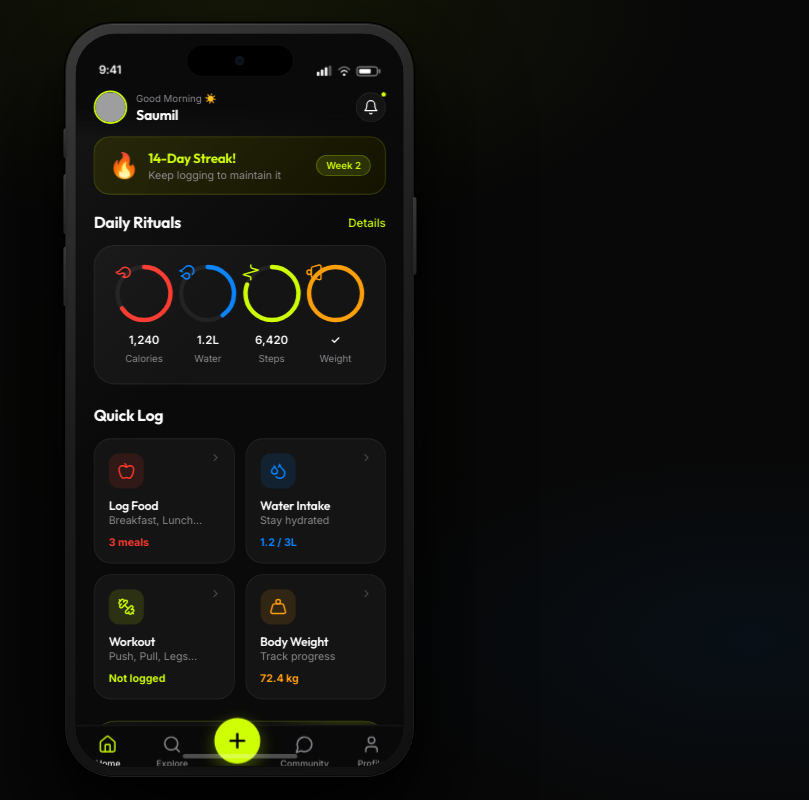
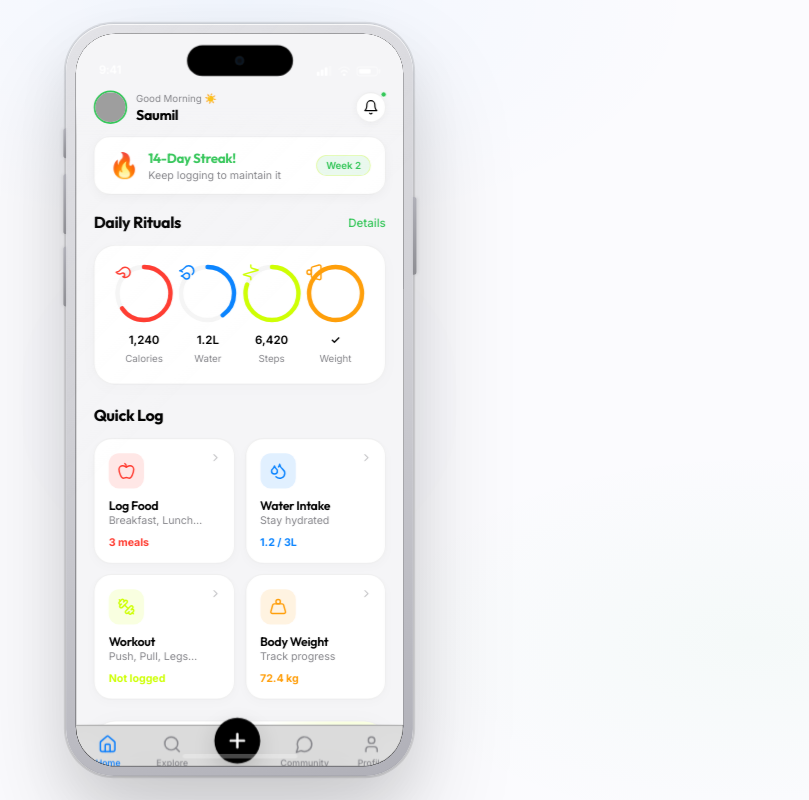
Before and after one commit to Anurag242/Fittr, a React (Vite) app: page / in a window 1280 px wide. Shown: the whole page, without its empty margins (401-1210 px from the left). Built offline with nearby package versions, Linux system fonts and the light colour scheme; grey boxes are pictures that could not be loaded.

Commit message:
Design update: Switch to premium Light Theme and add bottom spacing

```diff
--- a/src/components/IPhoneMockup.jsx
+++ b/src/components/IPhoneMockup.jsx
@@ -28,9 +28,9 @@ export default function IPhoneMockup({ children }) {
       alignItems: 'center',
       justifyContent: 'center',
       background: `
-        radial-gradient(ellipse 60% 50% at 50% 0%, rgba(207,255,4,0.07) 0%, transparent 60%),
-        radial-gradient(ellipse 50% 40% at 90% 80%, rgba(10,132,255,0.06) 0%, transparent 60%),
-        #080808
+        radial-gradient(ellipse 60% 50% at 50% 0%, rgba(0,122,255,0.04) 0%, transparent 60%),
+        radial-gradient(ellipse 50% 40% at 90% 80%, rgba(52,199,89,0.03) 0%, transparent 60%),
+        #FBFBFE
       `,
       overflow: 'hidden',
       position: 'fixed',
@@ -42,7 +42,7 @@ export default function IPhoneMockup({ children }) {
       <div style={{
         position: 'absolute',
         width: '400px', height: '400px',
-        background: 'radial-gradient(circle, rgba(207,255,4,0.05) 0%, transparent 70%)',
+        background: 'radial-gradient(circle, rgba(0,122,255,0.03) 0%, transparent 70%)',
         top: '50%', left: '50%',
         transform: 'translate(-50%, -50%)',
         pointerEvents: 'none',
@@ -64,14 +64,14 @@ export default function IPhoneMockup({ children }) {
           width: `${PHONE_W}px`,
           height: `${PHONE_H}px`,
           borderRadius: '54px',
-          background: 'linear-gradient(160deg, #2e2e2e 0%, #1c1c1c 45%, #101010 100%)',
+          background: 'linear-gradient(160deg, #E2E2E6 0%, #D1D1D6 45%, #B0B0B8 100%)',
           boxShadow: `
-            0 0 0 1px rgba(255,255,255,0.13),
-            0 0 0 2.5px rgba(0,0,0,0.95),
-            0 60px 120px rgba(0,0,0,0.85),
-            0 30px 60px rgba(0,0,0,0.5),
-            inset 0 1px 0 rgba(255,255,255,0.09),
-            inset 0 -1px 0 rgba(0,0,0,0.4)
+            0 0 0 1px rgba(0,0,0,0.05),
+            0 0 0 2.5px rgba(0,0,0,0.1),
+            0 60px 120px rgba(0,0,0,0.15),
+            0 30px 60px rgba(0,0,0,0.08),
+            inset 0 1px 0 rgba(255,255,255,0.8),
+            inset 0 -1px 0 rgba(0,0,0,0.05)
           `,
           position: 'relative',
           userSelect: 'none',
@@ -79,13 +79,13 @@ export default function IPhoneMockup({ children }) {
 
           {/* Side buttons */}
           {/* Silent switch */}
-          <div style={{ position:'absolute', left:'-3.5px', top:'118px', width:'3.5px', height:'34px', background:'linear-gradient(180deg,#383838,#222)', borderRadius:'3px 0 0 3px', boxShadow:'-1px 0 4px rgba(0,0,0,0.6)' }} />
+          <div style={{ position:'absolute', left:'-3.5px', top:'118px', width:'3.5px', height:'34px', background:'linear-gradient(180deg,#B0B0B8,#8E8E93)', borderRadius:'3px 0 0 3px', boxShadow:'-1px 0 4px rgba(0,0,0,0.1)' }} />
           {/* Vol Up */}
-          <div style={{ position:'absolute', left:'-3.5px', top:'170px', width:'3.5px', height:'68px', background:'linear-gradient(180deg,#383838,#222)', borderRadius:'3px 0 0 3px', boxShadow:'-1px 0 4px rgba(0,0,0,0.6)' }} />
+          <div style={{ position:'absolute', left:'-3.5px', top:'170px', width:'3.5px', height:'68px', background:'linear-gradient(180deg,#B0B0B8,#8E8E93)', borderRadius:'3px 0 0 3px', boxShadow:'-1px 0 4px rgba(0,0,0,0.1)' }} />
           {/* Vol Down */}
-          <div style={{ position:'absolute', left:'-3.5px', top:'252px', width:'3.5px', height:'68px', background:'linear-gradient(180deg,#383838,#222)', borderRadius:'3px 0 0 3px', boxShadow:'-1px 0 4px rgba(0,0,0,0.6)' }} />
+          <div style={{ position:'absolute', left:'-3.5px', top:'252px', width:'3.5px', height:'68px', background:'linear-gradient(180deg,#B0B0B8,#8E8E93)', borderRadius:'3px 0 0 3px', boxShadow:'-1px 0 4px rgba(0,0,0,0.1)' }} />
           {/* Power */}
-          <div style={{ position:'absolute', right:'-3.5px', top:'196px', width:'3.5px', height:'88px', background:'linear-gradient(180deg,#383838,#222)', borderRadius:'0 3px 3px 0', boxShadow:'1px 0 4px rgba(0,0,0,0.6)' }} />
+          <div style={{ position:'absolute', right:'-3.5px', top:'196px', width:'3.5px', height:'88px', background:'linear-gradient(180deg,#B0B0B8,#8E8E93)', borderRadius:'0 3px 3px 0', boxShadow:'1px 0 4px rgba(0,0,0,0.1)' }} />
 
           {/* ─── Screen bezel ─── */}
           <div style={{
--- a/src/index.css
+++ b/src/index.css
@@ -7,24 +7,25 @@ html, body, #root {
 }
 
 :root {
-  --bg: #0a0a0a;
-  --bg-card: #141414;
-  --bg-card2: #1a1a1a;
-  --lime: #CFFF04;
-  --lime-dim: rgba(207,255,4,0.12);
-  --blue: #0A84FF;
+  --bg: #F5F5F7; /* Apple style light grey */
+  --bg-card: #FFFFFF;
+  --bg-card2: #F0F0F2;
+  --lime: #34C759; /* More standard premium green for light theme */
+  --lime-dim: rgba(52, 199, 89, 0.1);
+  --blue: #007AFF;
   --red: #FF3B30;
-  --orange: #FF9F0A;
-  --white: #FFFFFF;
-  --muted: #8E8E93;
-  --border: rgba(255,255,255,0.08);
-  --glass: rgba(14,14,14,0.7);
+  --orange: #FF9500;
+  --white: #000000;
+  --black: #FFFFFF;
+  --muted: #86868B;
+  --border: rgba(0,0,0,0.06);
+  --glass: rgba(255,255,255,0.8);
   font-size: 16px;
 }
 
 body {
   font-family: 'Inter', -apple-system, sans-serif;
-  background: #000;
+  background: #EDEDF0;
   color: var(--white);
   -webkit-font-smoothing: antialiased;
 }
@@ -44,7 +45,7 @@ button { font-family: inherit; border: none; background: none; cursor: pointer;
   width: 100%;
   background: var(--bg);
   position: relative;
-  /* no padding-bottom needed — nav is outside scroll area */
+  padding-bottom: 40px; /* Extra space at the bottom */
 }
 
 /* ===== HEADER ===== */
@@ -53,7 +54,7 @@ button { font-family: inherit; border: none; background: none; cursor: pointer;
   top: 0;
   z-index: 50;
   padding: 64px 20px 14px;
-  background: linear-gradient(to bottom, rgba(10,10,10,1) 70%, transparent);
+  background: linear-gradient(to bottom, var(--bg) 70%, transparent);
   display: flex;
   justify-content: space-between;
   align-items: center;
@@ -80,6 +81,7 @@ button { font-family: inherit; border: none; background: none; cursor: pointer;
   border: 1px solid var(--border);
   display: flex; align-items: center; justify-content: center;
   color: var(--white);
+  box-shadow: 0 2px 8px rgba(0,0,0,0.04);
   transition: background 0.2s;
 }
 .notif-dot {
@@ -88,7 +90,7 @@ button { font-family: inherit; border: none; background: none; cursor: pointer;
   width: 7px; height: 7px;
   border-radius: 50%;
   background: var(--lime);
-  border: 1.5px solid var(--bg);
+  border: 1.5px solid var(--bg-card);
 }
 
 /* ===== STREAK BANNER ===== */
@@ -96,8 +98,9 @@ button { font-family: inherit; border: none; background: none; cursor: pointer;
   margin: 0 20px 20px;
   padding: 14px 16px;
   border-radius: 18px;
-  background: linear-gradient(135deg, #1f1f00 0%, #141400 100%);
-  border: 1px solid rgba(207,255,4,0.2);
+  background: #FFFFFF;
+  border: 1px solid var(--border);
+  box-shadow: 0 4px 12px rgba(0,0,0,0.03);
   display: flex; align-items: center; justify-content: space-between;
 }
 .streak-left { display: flex; align-items: center; gap: 10px; }
@@ -129,13 +132,14 @@ button { font-family: inherit; border: none; background: none; cursor: pointer;
   padding: 20px;
   display: flex;
   justify-content: space-around;
+  box-shadow: 0 4px 20px rgba(0,0,0,0.02);
 }
 
 .ritual-item { display: flex; flex-direction: column; align-items: center; gap: 10px; }
 
 .ring-wrap { position: relative; width: 68px; height: 68px; }
 .ring-wrap svg { position: absolute; top: 0; left: 0; transform: rotate(-90deg); }
-.ring-bg { fill: none; stroke: rgba(255,255,255,0.06); stroke-width: 5; }
+.ring-bg { fill: none; stroke: rgba(0,0,0,0.04); stroke-width: 5; }
 .ring-prog { fill: none; stroke-width: 5; stroke-linecap: round; transition: stroke-dashoffset 1.2s cubic-bezier(0.4,0,0.2,1); }
 .ring-center {
   position: absolute; inset: 0;
@@ -169,11 +173,12 @@ button { font-family: inherit; border: none; background: none; cursor: pointer;
   display: flex; flex-direction: column; gap: 10px;
   position: relative; overflow: hidden;
   cursor: pointer;
-  transition: transform 0.15s ease, border-color 0.2s;
+  box-shadow: 0 4px 12px rgba(0,0,0,0.02);
+  transition: transform 0.15s ease, border-color 0.2s, box-shadow 0.2s;
   -webkit-tap-highlight-color: transparent;
 }
 .log-card:active { transform: scale(0.97); }
-.log-card:hover { border-color: rgba(255,255,255,0.15); }
+.log-card:hover { border-color: rgba(0,0,0,0.1); box-shadow: 0 8px 24px rgba(0,0,0,0.05); }
 
 .log-card-icon {
   width: 40px; height: 40px;
@@ -198,8 +203,9 @@ button { font-family: inherit; border: none; background: none; cursor: pointer;
   border-radius: 24px;
   padding: 22px;
   position: relative; overflow: hidden;
-  background: linear-gradient(135deg, #111 0%, #0d0d0d 100%);
-  border: 1px solid rgba(207,255,4,0.25);
+  background: #FFFFFF;
+  border: 1px solid var(--border);
+  box-shadow: 0 8px 32px rgba(0,0,0,0.04);
   cursor: pointer;
   transition: transform 0.2s;
 }
@@ -245,8 +251,8 @@ button { font-family: inherit; border: none; background: none; cursor: pointer;
 
 .btn-primary {
   width: 100%;
-  background: var(--lime);
-  color: #000;
+  background: #000000;
+  color: #FFFFFF;
   font-weight: 700;
   font-size: 14px;
   padding: 14px;
@@ -323,7 +329,7 @@ button { font-family: inherit; border: none; background: none; cursor: pointer;
 .bottom-nav {
   /* Stays at bottom of flex column — no fixed/absolute needed */
   width: 100%;
-  background: rgba(10,10,10,0.92);
+  background: rgba(255,255,255,0.85);
   backdrop-filter: blur(20px);
   -webkit-backdrop-filter: blur(20px);
   border-top: 1px solid var(--border);
@@ -342,16 +348,16 @@ button { font-family: inherit; border: none; background: none; cursor: pointer;
   -webkit-tap-highlight-color: transparent;
   min-width: 50px;
 }
-.nav-item.active { color: var(--white); }
-.nav-item.active svg { color: var(--lime) !important; }
+.nav-item.active { color: var(--blue); }
+.nav-item.active svg { color: var(--blue) !important; }
 
 .fab {
   width: 52px; height: 52px;
   border-radius: 50%;
-  background: var(--lime);
-  color: #000;
+  background: #000;
+  color: #FFF;
   display: flex; align-items: center; justify-content: center;
-  box-shadow: 0 6px 20px rgba(207,255,4,0.35);
+  box-shadow: 0 8px 24px rgba(0,0,0,0.15);
   transition: transform 0.2s cubic-bezier(0.4,0,0.2,1), box-shadow 0.2s;
   cursor: pointer;
   margin-top: -24px;
```
